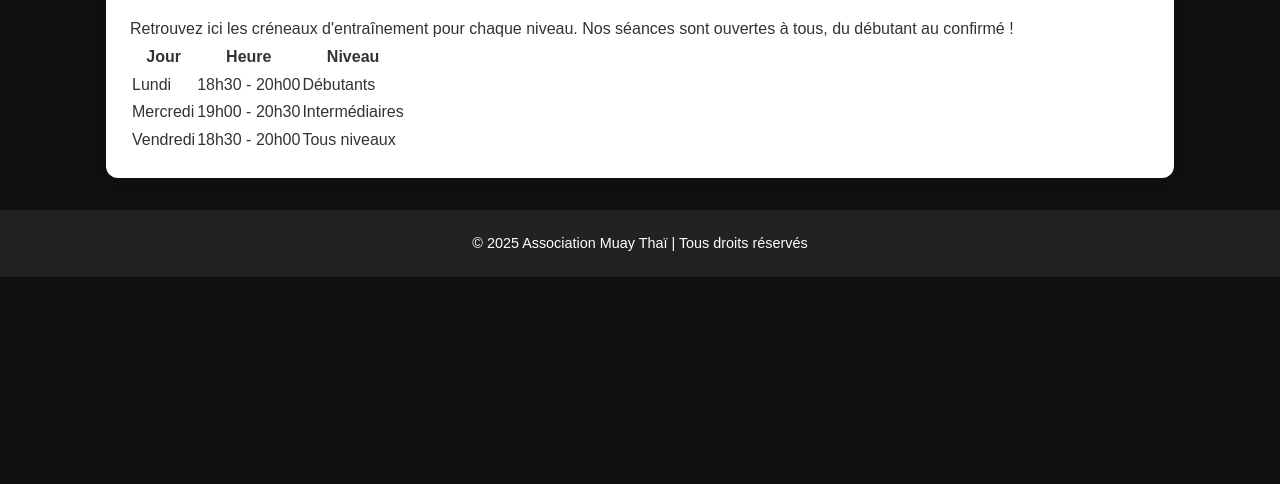
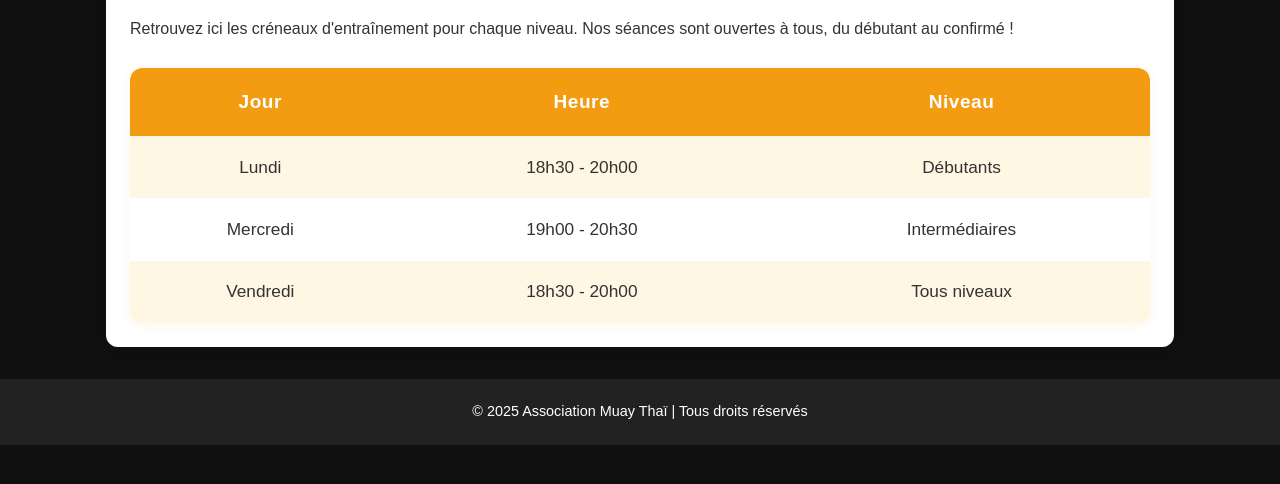
Before and after one commit to MarvinBweb/muaythaiasso, a plain HTML site: page page2.html in a window 1280 px wide. Shown: the part 222-706 px from the top of the page. Drawn offline with Linux system fonts and the light colour scheme.

Commit message:
tableau CSS

```diff
--- a/style.css
+++ b/style.css
@@ -1,3 +1,101 @@
+/* TABLEAU */
+table {
+    width: 100%;
+    border-collapse: separate;
+    border-spacing: 0;
+    margin-top: 1.5em;
+    background: #fafafa;
+    border-radius: 12px;
+    box-shadow: 0 2px 12px rgba(243,156,18,0.10);
+    overflow: hidden;
+    font-size: 1.08em;
+}
+th, td {
+    padding: 1em 0.7em;
+    text-align: center;
+}
+th {
+    background: #f39c12;
+    color: #fff;
+    font-size: 1.1em;
+    letter-spacing: 0.03em;
+    border: none;
+}
+tr:nth-child(even) td {
+    background: #fff6e3;
+}
+tr:nth-child(odd) td {
+    background: #fff;
+}
+tr:hover td {
+    background: #ffe0b2;
+    transition: background 0.2s;
+}
+td {
+    border: none;
+    color: #333;
+}
+tr:first-child th:first-child {
+    border-top-left-radius: 12px;
+}
+tr:first-child th:last-child {
+    border-top-right-radius: 12px;
+}
+tr:last-child td:first-child {
+    border-bottom-left-radius: 12px;
+}
+tr:last-child td:last-child {
+    border-bottom-right-radius: 12px;
+}
+/* HORAIRES */
+.horaires-table {
+    width: 100%;
+    border-collapse: separate;
+    border-spacing: 0;
+    margin-top: 1.5em;
+    background: #fafafa;
+    border-radius: 12px;
+    box-shadow: 0 2px 12px rgba(243,156,18,0.10);
+    overflow: hidden;
+    font-size: 1.08em;
+}
+.horaires-table th, .horaires-table td {
+    padding: 1em 0.7em;
+    text-align: center;
+}
+.horaires-table th {
+    background: #f39c12;
+    color: #fff;
+    font-size: 1.1em;
+    letter-spacing: 0.03em;
+    border: none;
+}
+.horaires-table tr:nth-child(even) td {
+    background: #fff6e3;
+}
+.horaires-table tr:nth-child(odd) td {
+    background: #fff;
+}
+.horaires-table tr:hover td {
+    background: #ffe0b2;
+    transition: background 0.2s;
+}
+.horaires-table td {
+    border: none;
+    color: #333;
+}
+.horaires-table tr:first-child th:first-child {
+    border-top-left-radius: 12px;
+}
+.horaires-table tr:first-child th:last-child {
+    border-top-right-radius: 12px;
+}
+.horaires-table tr:last-child td:first-child {
+    border-bottom-left-radius: 12px;
+}
+.horaires-table tr:last-child td:last-child {
+    border-bottom-right-radius: 12px;
+}
 /* RESET */
 * {
     margin: 0;
@@ -15,7 +113,7 @@ body {
 /* HEADER */
 header {
     position: sticky;
-    top:0;
+    top: 0;
     background: #222;
     color: #fff;
     padding: 1em;
@@ -24,7 +122,7 @@ header {
 
 header h1 {
     margin-bottom: 0.5em;
-  color:#f39c12;
+    color: #f39c12;
 }
 
 nav ul {
@@ -60,32 +158,33 @@ section {
     background: #fff;
     border-radius: 12px;
     padding: 1.5em;
-  box-shadow: 0 4px 12px rgba(0,0,0,0.1);
+    box-shadow: 0 4px 12px rgba(0, 0, 0, 0.1);
     transition: transform 0.2s, box-shadow 0.2s;
 }
 
 section:hover {
     transform: translateY(-5px);
-  box-shadow: 0 6px 16px rgba(0,0,0,0.15);
+    box-shadow: 0 6px 16px rgba(0, 0, 0, 0.15);
 }
 
 section h2 {
     margin-bottom: 0.8em;
     color: #222;
 }
+
 /* ARTICLES */
 .article-card {
     background: #fff;
     border-radius: 12px;
     padding: 1.5em;
-  box-shadow: 0 4px 12px rgba(0,0,0,0.1);
+    box-shadow: 0 4px 12px rgba(0, 0, 0, 0.1);
     margin-bottom: 2em;
     transition: transform 0.2s, box-shadow 0.2s;
 }
 
 .article-card:hover {
     transform: translateY(-5px);
-  box-shadow: 0 6px 16px rgba(0,0,0,0.15);
+    box-shadow: 0 6px 16px rgba(0, 0, 0, 0.15);
 }
 
 .article-card .date {
@@ -110,7 +209,7 @@ section img {
     height: auto;
     border-radius: 8px;
     margin-top: 1em;
-  box-shadow: 0 2px 8px rgba(0,0,0,0.1);
+    box-shadow: 0 2px 8px rgba(0, 0, 0, 0.1);
 }
 
 /* CTA BUTTON */
```
Also changed, not shown: index.html (+6 -2 lines), page1.html (+17 -6 lines), page2.html (+25 -5 lines), page3.html (+5 -2 lines), page4.html (+8 -3 lines). Lines whose indentation alone changed are shown as unchanged.
